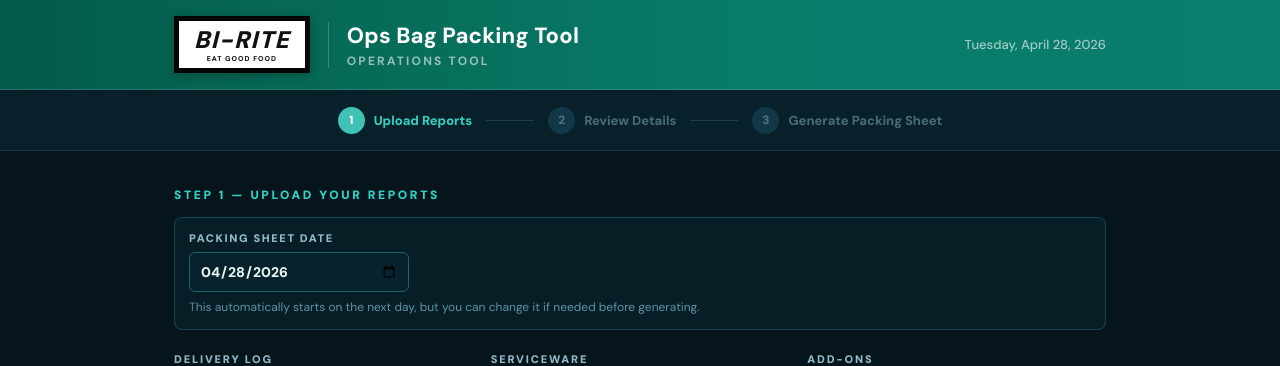
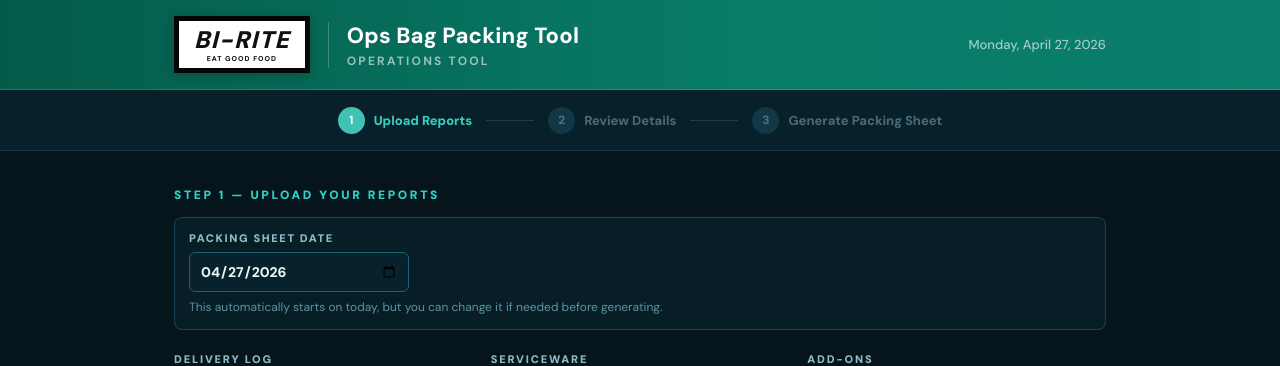
Before and after one commit to griffinlau/ops-packing-tool, a Next.js app in the folder ops-packing-tool/ops-packing-tool/: page / in a window 1280 px wide. Shown: the top 366 px of the page. Built offline with nearby package versions, Linux system fonts and the light colour scheme.

Commit message:
Update page.js

```diff
--- a/ops-packing-tool/ops-packing-tool/src/app/page.js
+++ b/ops-packing-tool/ops-packing-tool/src/app/page.js
@@ -3,7 +3,6 @@
 import { useState } from 'react';
 
 const SLOTS = ['delivery-log', 'serviceware', 'add-ons', 'beverages', 'coffee', 'alcohol'];
-
 const CATEGORY_ORDER = ['serviceware', 'add-ons', 'beverages', 'coffee', 'alcohol'];
 
 const LABELS = {
@@ -41,19 +40,16 @@ const CATEGORY_COLORS = {
   alcohol: { bg: '#FAEEDA', text: '#854F0B' },
 };
 
-function todayInputValue() {
-  const tomorrow = new Date();
-  tomorrow.setDate(tomorrow.getDate() + 1);
-  return tomorrow.toISOString().slice(0, 10);
+function todayValue() {
+  const today = new Date();
+  return today.toISOString().slice(0, 10);
 }
 
-function formatDisplayDate(dateValue) {
-  if (!dateValue) return '';
+function formatDate(value) {
+  if (!value) return '';
 
-  const [year, month, day] = dateValue.split('-').map(Number);
-  const date = new Date(year, month - 1, day);
-
-  return date.toLocaleDateString('en-US', {
+  const [year, month, day] = value.split('-').map(Number);
+  return new Date(year, month - 1, day).toLocaleDateString('en-US', {
     weekday: 'long',
     month: 'long',
     day: 'numeric',
@@ -61,13 +57,18 @@ function formatDisplayDate(dateValue) {
   });
 }
 
-function downloadDateName(dateValue) {
-  return dateValue || new Date().toISOString().slice(0, 10);
+function shortName(name) {
+  if (!name) return '';
+  return name.length > 28 ? `${name.slice(0, 25)}…` : name;
 }
 
-function shortFileName(name) {
-  if (!name) return '';
-  return name.length > 28 ? name.slice(0, 25) + '…' : name;
+function escapeHtml(value) {
+  return String(value ?? '')
+    .replaceAll('&', '&amp;')
+    .replaceAll('<', '&lt;')
+    .replaceAll('>', '&gt;')
+    .replaceAll('"', '&quot;')
+    .replaceAll("'", '&#039;');
 }
 
 function hasItems(order, category) {
@@ -78,30 +79,18 @@ function orderHasAnyItems(order) {
   return CATEGORY_ORDER.some((category) => hasItems(order, category));
 }
 
-function escapeHtml(value) {
-  return String(value || '')
-    .replaceAll('&', '&amp;')
-    .replaceAll('<', '&lt;')
-    .replaceAll('>', '&gt;')
-    .replaceAll('"', '&quot;')
-    .replaceAll("'", '&#039;');
-}
-
 function groupOrdersByWindow(orders) {
+  const groups = [];
   const safeOrders = Array.isArray(orders) ? orders.filter(orderHasAnyItems) : [];
-  const groups = [];
 
   for (const order of safeOrders) {
-    const windowLabel = order.time || 'No delivery window';
-    const lastGroup = groups[groups.length - 1];
+    const window = order.time || 'No delivery window';
+    const last = groups[groups.length - 1];
 
-    if (!lastGroup || lastGroup.window !== windowLabel) {
-      groups.push({
-        window: windowLabel,
-        orders: [order],
-      });
+    if (!last || last.window !== window) {
+      groups.push({ window, orders: [order] });
     } else {
-      lastGroup.orders.push(order);
+      last.orders.push(order);
     }
   }
 
@@ -114,25 +103,18 @@ function DropSlot({ slot, file, state, onFile, onRemove }) {
   function handleDrop(e) {
     e.preventDefault();
     setDragging(false);
-
     const droppedFile = e.dataTransfer.files?.[0];
-
-    if (droppedFile && droppedFile.type === 'application/pdf') {
-      onFile(slot, droppedFile);
-    }
+    if (droppedFile && droppedFile.type === 'application/pdf') onFile(slot, droppedFile);
   }
 
   return (
     <div>
       <div style={styles.slotTitle}>{LABELS[slot]}</div>
-
       <label
         style={{
           ...styles.dropBox,
           ...(dragging ? styles.dropBoxDragging : {}),
           ...(file ? styles.dropBoxLoaded : {}),
-          ...(state === 'processing' ? styles.dropBoxProcessing : {}),
-          ...(state === 'done' ? styles.dropBoxDone : {}),
         }}
         onDragOver={(e) => {
           e.preventDefault();
@@ -147,27 +129,24 @@ function DropSlot({ slot, file, state, onFile, onRemove }) {
           style={{ display: 'none' }}
           onChange={(e) => {
             const selectedFile = e.target.files?.[0];
-
-            if (selectedFile) {
-              onFile(slot, selectedFile);
-            }
-
+            if (selectedFile) onFile(slot, selectedFile);
             e.target.value = '';
           }}
         />
 
-        {!file && (
+        {!file ? (
           <>
             <div style={styles.dropIcon}>{ICONS[slot]}</div>
             <div style={styles.dropMainText}>Click or drag & drop</div>
             <div style={styles.dropSubText}>{SLOT_HELP[slot]}</div>
           </>
-        )}
-
-        {file && state !== 'processing' && state !== 'done' && (
+        ) : (
           <div style={styles.loadedWrap}>
-            <div style={styles.loadedCheck}>✓</div>
-            <div style={styles.loadedName}>{shortFileName(file.name)}</div>
+            <div style={styles.loadedCheck}>{state === 'processing' ? '⏳' : '✓'}</div>
+            <div style={styles.loadedName}>
+              {state === 'processing' ? 'Reading report…' : state === 'done' ? 'Report loaded' : shortName(file.name)}
+            </div>
+            {state !== 'processing' && (
               <button
                 type="button"
                 style={styles.removeBtn}
@@ -179,32 +158,7 @@ function DropSlot({ slot, file, state, onFile, onRemove }) {
               >
                 Remove
               </button>
-          </div>
             )}
-
-        {file && state === 'processing' && (
-          <div style={styles.loadedWrap}>
-            <div style={{ ...styles.loadedCheck, background: '#1b5360' }}>⏳</div>
-            <div style={styles.loadedName}>Reading report…</div>
-            <div style={styles.dropSubText}>{shortFileName(file.name)}</div>
-          </div>
-        )}
-
-        {file && state === 'done' && (
-          <div style={styles.loadedWrap}>
-            <div style={styles.loadedCheck}>✓</div>
-            <div style={styles.loadedName}>Report loaded</div>
-            <button
-              type="button"
-              style={styles.removeBtn}
-              onClick={(e) => {
-                e.preventDefault();
-                e.stopPropagation();
-                onRemove(slot);
-              }}
-            >
-              Remove
-            </button>
           </div>
         )}
       </label>
@@ -221,14 +175,11 @@ function Header({ date }) {
             <div style={styles.logoText}>BI-RITE</div>
             <div style={styles.logoSubText}>EAT GOOD FOOD</div>
           </div>
-
           <div style={styles.headerDivider} />
-
           <div>
             <div style={styles.appTitle}>Ops Bag Packing Tool</div>
             <div style={styles.appSubtitle}>OPERATIONS TOOL</div>
           </div>
-
           <div style={styles.headerDate}>{date}</div>
         </div>
       </header>
@@ -257,20 +208,14 @@ function Step({ number, label, active }) {
 
 function CategorySection({ category, items }) {
   const safeItems = Array.isArray(items) ? items : [];
+  const color = CATEGORY_COLORS[category];
 
   return (
     <div style={styles.resultCategory}>
       <div style={styles.resultCategoryTitleRow}>
-        <span
-          style={{
-            ...styles.resultCategoryBadge,
-            background: CATEGORY_COLORS[category].bg,
-            color: CATEGORY_COLORS[category].text,
-          }}
-        >
+        <span style={{ ...styles.resultCategoryBadge, background: color.bg, color: color.text }}>
           {LABELS[category]}
         </span>
-
         <span style={styles.sourceNote}>Source: {LABELS[category]} report</span>
       </div>
 
@@ -295,9 +240,7 @@ function printableCategoryHtml(category, items) {
   const safeItems = Array.isArray(items) ? items : [];
   const color = CATEGORY_COLORS[category];
 
-  if (safeItems.length === 0) {
-    return '';
-  }
+  if (!safeItems.length) return '';
 
   return `
     <div class="print-category">
@@ -336,10 +279,7 @@ function printableOrderHtml(order) {
         </div>
         <div class="print-window">${escapeHtml(order.time || 'No delivery window')}</div>
       </div>
-
-      <div class="print-order-body">
-        ${categoryHtml}
-      </div>
+      <div class="print-order-body">${categoryHtml}</div>
     </div>
   `;
 }
@@ -349,17 +289,14 @@ function buildPrintHtml(orders, displayDate) {
   const groupedOrders = groupOrdersByWindow(safeOrders);
 
   const groupedHtml = groupedOrders
-    .map((group) => {
-      return `
+    .map(
+      (group) => `
         <div class="print-window-section">
-          <div class="print-window-divider">
-            <span>${escapeHtml(group.window)}</span>
-          </div>
-
+          <div class="print-window-divider"><span>${escapeHtml(group.window)}</span></div>
           ${group.orders.map((order) => printableOrderHtml(order)).join('')}
         </div>
-      `;
-    })
+      `
+    )
     .join('');
 
   return `<!DOCTYPE html>
@@ -368,11 +305,7 @@ function buildPrintHtml(orders, displayDate) {
   <meta charset="utf-8">
   <title>Ops Bag Packing Sheet</title>
   <style>
-    * {
-      box-sizing: border-box;
-      margin: 0;
-      padding: 0;
-    }
+    * { box-sizing: border-box; margin: 0; padding: 0; }
 
     body {
       font-family: Arial, Helvetica, sans-serif;
@@ -391,11 +324,7 @@ function buildPrintHtml(orders, displayDate) {
       margin-bottom: 9px;
     }
 
-    .print-title-wrap {
-      display: flex;
-      align-items: center;
-      gap: 10px;
-    }
+    .print-title-wrap { display: flex; align-items: center; gap: 10px; }
 
     .print-logo {
       border: 2px solid #111;
@@ -415,11 +344,7 @@ function buildPrintHtml(orders, displayDate) {
       margin-top: 1px;
     }
 
-    .print-title {
-      font-size: 17px;
-      font-weight: 900;
-      line-height: 1.1;
-    }
+    .print-title { font-size: 17px; font-weight: 900; line-height: 1.1; }
 
     .print-subtitle {
       font-size: 9px;
@@ -429,18 +354,9 @@ function buildPrintHtml(orders, displayDate) {
       text-transform: uppercase;
     }
 
-    .print-date {
-      font-size: 11px;
-      color: #333;
-      text-align: right;
-      font-weight: 700;
-    }
+    .print-date { font-size: 11px; color: #333; text-align: right; font-weight: 700; }
 
-    .print-summary {
-      font-size: 10px;
-      color: #555;
-      margin-bottom: 8px;
-    }
+    .print-summary { font-size: 10px; color: #555; margin-bottom: 8px; }
 
     .print-window-divider {
       display: flex;
@@ -477,11 +393,7 @@ function buildPrintHtml(orders, displayDate) {
       padding: 6px 8px;
     }
 
-    .print-customer {
-      font-size: 13px;
-      font-weight: 900;
-      line-height: 1.1;
-    }
+    .print-customer { font-size: 13px; font-weight: 900; line-height: 1.1; }
 
     .print-order-meta {
       font-size: 9px;
@@ -505,10 +417,7 @@ function buildPrintHtml(orders, displayDate) {
       letter-spacing: 0.02em;
     }
 
-    .print-company {
-      color: #555;
-      font-size: 9px;
-    }
+    .print-company { color: #555; font-size: 9px; }
 
     .print-window {
       font-size: 12px;
@@ -579,29 +488,13 @@ function buildPrintHtml(orders, displayDate) {
       flex-shrink: 0;
     }
 
-    .print-name {
-      color: #111;
-      min-width: 0;
-    }
+    .print-name { color: #111; min-width: 0; }
 
     @media print {
-      @page {
-        margin: 0.45in;
-      }
-
-      body {
-        padding: 0;
-      }
-
-      .print-window-divider {
-        page-break-after: avoid;
-        break-after: avoid;
-      }
-
-      .print-order-card {
-        page-break-inside: avoid;
-        break-inside: avoid;
-      }
+      @page { margin: 0.45in; }
+      body { padding: 0; }
+      .print-window-divider { page-break-after: avoid; break-after: avoid; }
+      .print-order-card { page-break-inside: avoid; break-inside: avoid; }
     }
   </style>
 </head>
@@ -630,7 +523,7 @@ function buildPrintHtml(orders, displayDate) {
 }
 
 export default function Home() {
-  const [selectedDate, setSelectedDate] = useState(todayInputValue());
+  const [selectedDate, setSelectedDate] = useState(todayValue());
   const [files, setFiles] = useState({});
   const [slotStates, setSlotStates] = useState({});
   const [loading, setLoading] = useState(false);
@@ -640,18 +533,11 @@ export default function Home() {
   const [orders, setOrders] = useState(null);
 
   const loadedCount = Object.keys(files).length;
-  const displayDate = formatDisplayDate(selectedDate);
+  const displayDate = formatDate(selectedDate);
 
   function handleFile(slot, file) {
-    setFiles((previous) => ({
-      ...previous,
-      [slot]: file,
-    }));
-
-    setSlotStates((previous) => ({
-      ...previous,
-      [slot]: 'loaded',
-    }));
+    setFiles((previous) => ({ ...previous, [slot]: file }));
+    setSlotStates((previous) => ({ ...previous, [slot]: 'loaded' }));
   }
 
   function removeFile(slot) {
@@ -676,7 +562,6 @@ export default function Home() {
     setOrders(null);
 
     const loadedSlots = Object.keys(files);
-
     const processingStates = {};
     loadedSlots.forEach((slot) => {
       processingStates[slot] = 'processing';
@@ -684,19 +569,13 @@ export default function Home() {
     setSlotStates(processingStates);
 
     const formData = new FormData();
-
-    loadedSlots.forEach((slot) => {
-      formData.append(slot, files[slot]);
-    });
+    loadedSlots.forEach((slot) => formData.append(slot, files[slot]));
 
     try {
       setProgress(`Reading ${loadedCount} report${loadedCount !== 1 ? 's' : ''}…`);
       setProgressPct(25);
 
-      const response = await fetch('/api/generate', {
-        method: 'POST',
-        body: formData,
-      });
+      const response = await fetch('/api/generate', { method: 'POST', body: formData });
 
       setProgress('Building packing sheet…');
       setProgressPct(75);
@@ -713,11 +592,9 @@ export default function Home() {
         doneStates[slot] = 'done';
       });
       setSlotStates(doneStates);
-
       setProgressPct(100);
 
       await new Promise((resolve) => setTimeout(resolve, 350));
-
       setOrders(Array.isArray(data.orders) ? data.orders : []);
     } catch (err) {
       setError(err.message || 'Something went wrong.');
@@ -760,13 +637,12 @@ export default function Home() {
     if (!orders) return;
 
     const html = buildPrintHtml(orders, displayDate);
-
     const blob = new Blob([html], { type: 'text/html' });
     const url = URL.createObjectURL(blob);
     const anchor = document.createElement('a');
 
     anchor.href = url;
-    anchor.download = `ops-packing-sheet-${downloadDateName(selectedDate)}.html`;
+    anchor.download = `ops-packing-sheet-${selectedDate}.html`;
     anchor.click();
 
     URL.revokeObjectURL(url);
@@ -837,9 +713,7 @@ export default function Home() {
                 <div key={group.window}>
                   <div style={styles.windowDivider}>
                     <span>{group.window}</span>
-                    <span>
-                      {group.orders.length} order{group.orders.length !== 1 ? 's' : ''}
-                    </span>
+                    <span>{group.orders.length} order{group.orders.length !== 1 ? 's' : ''}</span>
                   </div>
 
                   {group.orders.map((order, index) => (
@@ -897,7 +771,7 @@ export default function Home() {
               style={styles.dateInput}
             />
             <div style={styles.dateHelp}>
-              This automatically starts on the next day, but you can change it if needed before generating.
+              This automatically starts on today, but you can change it if needed before generating.
             </div>
           </div>
 
@@ -968,34 +842,15 @@ function Footer() {
 const globalStyles = `
   @import url('https://fonts.googleapis.com/css2?family=DM+Sans:wght@400;500;600;700;800;900&display=swap');
 
-  * {
-    box-sizing: border-box;
-  }
+  * { box-sizing: border-box; }
+  body { margin: 0; background: #06151b; }
+  button, input { font-family: 'DM Sans', sans-serif; }
 
-  body {
-    margin: 0;
-    background: #06151b;
-  }
-
-  button,
-  input {
-    font-family: 'DM Sans', sans-serif;
-  }
-
-  .order-card {
-    animation: fadeUp 0.22s ease-out both;
-  }
+  .order-card { animation: fadeUp 0.22s ease-out both; }
 
   @keyframes fadeUp {
-    from {
-      opacity: 0;
-      transform: translateY(8px);
-    }
-
-    to {
-      opacity: 1;
-      transform: translateY(0);
-    }
+    from { opacity: 0; transform: translateY(8px); }
+    to { opacity: 1; transform: translateY(0); }
   }
 `;
 
@@ -1196,14 +1051,6 @@ const styles = {
   dropBoxLoaded: {
     borderColor: '#3fc1b4',
     background: '#082821',
-  },
-  dropBoxProcessing: {
-    borderColor: '#3fc1b4',
-    background: '#0a2e34',
-  },
-  dropBoxDone: {
-    borderColor: '#4dcfbf',
-    background: '#07231f',
   },
   dropIcon: {
     fontSize: 28,
```
Lines whose indentation alone changed are shown as unchanged.
